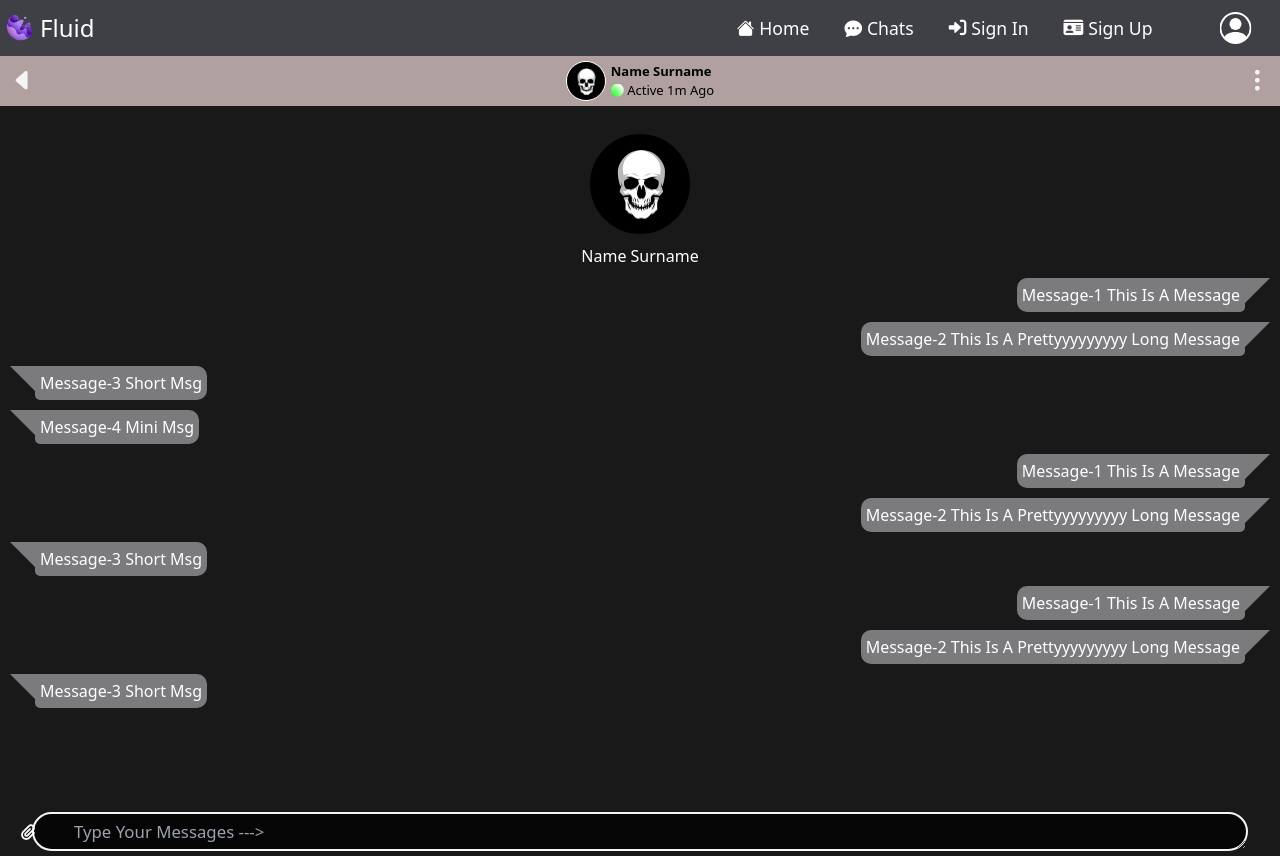
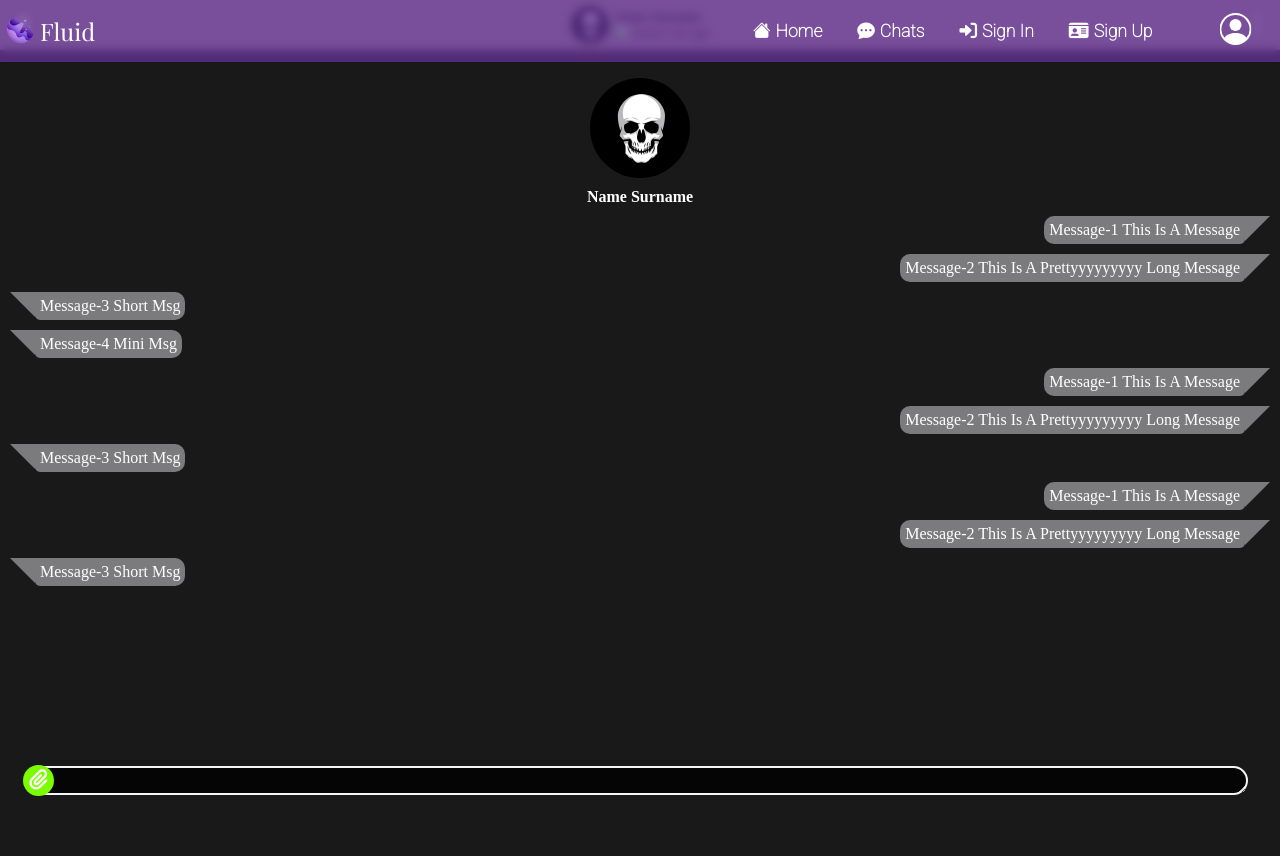
Before and after one commit to Foster0123/Fluid, an Angular app: page /chat/chat-section in a window 1280 px wide. After the commit the page ends 800 px from the top, so only its background shows below. Built offline with nearby package versions, Linux system fonts and the light colour scheme.

Commit message:
Fluid Bootstrap, TailwindCSS Module Removed, NavBar Customized

```diff
--- a/angular.json
+++ b/angular.json
@@ -17,7 +17,7 @@
         "build": {
           "builder": "@angular-devkit/build-angular:browser",
           "options": {
-            "outputPath": "dist/metro",
+            "outputPath": "dist/",
             "index": "src/client/index.html",
             "main": "src/client/main.ts",
             "polyfills": [
--- a/src/client/app/app.component.scss
+++ b/src/client/app/app.component.scss
@@ -3,14 +3,23 @@
     display: flex;
     align-items: center;
     justify-content: space-between;
+    padding: 5px 0;
+    background-color: rgba(102, 51, 153, 0.74);
+    backdrop-filter: blur(5px);
+    position: fixed;
+    top: 0;
+    width: 100%;
+    z-index: 10;
 }
 
 .navbar-header-section {
     display: flex;
     align-items: center;
-
     a {
+        color: white;
         display: flex;
+        text-decoration: none;
+        font-family: "Playfair Display";
         justify-content: center;
         align-items: center;
 
@@ -35,6 +44,7 @@
     justify-content: space-between;
     align-items: center;
     margin-right: 110px;
+    list-style-type: none;
 }
 
 .navbar-button-section {
@@ -78,7 +88,6 @@
 .navlink {
     margin: 5px 2.5px 5px 2.5px;
     border-radius: 100px;
-
     a {
         display: flex;
         align-items: center;
@@ -86,7 +95,10 @@
         padding: 10px 15px 10px 15px;
         transition: box-shadow, 150ms ease-in-out;
         font-size: 1.1em;
-
+        color: white;
+        text-decoration: none;
+        font-weight: bold;
+        font-family: 'Roboto', monospace;
         i {
             margin-right: 5px;
         }
@@ -110,7 +122,7 @@
     }
 
     .navbar-button-section {
-        top: 28.5px;
+        top: 32px;
         right: -25px;
 
         .nav-menu {
--- a/src/client/app/components/chat-section/chat-section.component.html
+++ b/src/client/app/components/chat-section/chat-section.component.html
@@ -67,7 +67,8 @@
     </ul>
     <div class="chat-interactive-section">
         <textarea id="msg-input" class="message-input" type="text" name="messages" placeholder="Type Your Messages --->"
-            rows="1" spellcheck wrap="soft" contenteditable></textarea>
+            rows="1" spellcheck wrap="soft">
+        </textarea>
         <span class="text-input-buttons">
             <i class="fa-solid fa-paperclip file-upload-icon"></i>
         </span>
--- a/src/client/app/components/chat-section/modules/scss/_chat-section.scss
+++ b/src/client/app/components/chat-section/modules/scss/_chat-section.scss
@@ -85,9 +85,14 @@
     }
     .text-input-buttons {
         position: absolute;
-        left: 20px;
+        left: 23px;
         .file-upload-icon {
+            cursor: pointer;
+            background-color: lawngreen;
+            padding: 5px;
+            border-radius: 50%;
             color: white;
+            font-size: 1.3em;
         }
     }
 }
--- a/src/client/app/components/chat/chat.component.scss
+++ b/src/client/app/components/chat/chat.component.scss
@@ -17,11 +17,11 @@ $open-sans:'Open Sans', sans-serif;
     border-radius: 5px;
     display: grid;
     grid-template-rows: 10% 90%;
-    height: 90vh;
+    height: 100%;
     background-color: var(--chat-sidebar-bg-color);
     .sidebar-list {
         padding: 5px;
-        height: 90vh;
+        height: 100vh;
         color: whitesmoke;
         overflow-y: scroll;
         position: relative;
@@ -29,6 +29,7 @@ $open-sans:'Open Sans', sans-serif;
         scrollbar-color: silver;
         &::-webkit-scrollbar {
             width: 5px;
+            height: 100%;
             border-radius: 10px;
         }
         &::-webkit-scrollbar-thumb {
--- a/src/client/app/components/home/home.component.html
+++ b/src/client/app/components/home/home.component.html
@@ -1,4 +1,4 @@
-<div style="width: 100%;height:auto;">
+<div style="width: 100%;height:100%;">
 	<div class="fluid-index-page">
 		<div class="index-page-header">
 			<h1>Welcome to Fluid Chats</h1>
--- a/src/client/app/components/home/home.component.scss
+++ b/src/client/app/components/home/home.component.scss
@@ -8,7 +8,7 @@
     grid-template-columns: 2fr 2fr;
     grid-template-rows: 1fr 0.1fr;
     align-items: center;
-
+    font-family: "Open Sans", sans-serif;
     .index-page-header {
         grid-area: header;
         z-index: 1;
@@ -26,6 +26,7 @@
 
     .index-page-image {
         border-radius: 50%;
+        width: 100%;
     }
 
     .logo-image-container {
--- a/src/client/assets/scss/main.scss
+++ b/src/client/assets/scss/main.scss
@@ -1,5 +1,5 @@
 /* You can add global styles to this file, and also import other style files */
-@import url("https://cdn.jsdelivr.net/npm/bootstrap-icons@1.10.2/font/bootstrap-icons.css");
+@import url("https://cdn.jsdelivr.net/npm/bootstrap-icons@1.10.3/font/bootstrap-icons.css");
 @import url("https://cdnjs.cloudflare.com/ajax/libs/font-awesome/6.2.1/css/all.min.css");
 
 * {
@@ -11,13 +11,10 @@ html {
     height: 100%;
 }
 body {
-    height: inherit;
+    height: 100%;
     background-color: rgba(0, 0, 0, 0.9);
 }
 #app-root {
     height: inherit;
 }
-@tailwind base;
-@tailwind components;
-@tailwind utilities;
 /* Importing Bootstrap SCSS file. */
--- a/src/client/index.html
+++ b/src/client/index.html
@@ -7,6 +7,11 @@
   <base href="/">
   <meta name="viewport" content="width=device-width, initial-scale=1">
   <link rel="icon" type="image/x-icon" href="./public/favicon.ico">
+  <link rel="preconnect" href="https://fonts.googleapis.com">
+  <link rel="preconnect" href="https://fonts.gstatic.com" crossorigin>
+  <link
+    href="https://fonts.googleapis.com/css2?family=Lato:wght@300&family=Montserrat&family=Open+Sans:wght@300&family=Playfair+Display&family=Roboto:wght@100&display=swap"
+    rel="stylesheet">
   <link rel="stylesheet" href="https://cdn.jsdelivr.net/npm/bootstrap-icons@1.10.3/font/bootstrap-icons.css">
   <link rel="preconnect" href="https://fonts.googleapis.com">
   <link rel="preconnect" href="https://fonts.gstatic.com" crossorigin>
--- a/tailwind.config.js
+++ /dev/null
@@ -1,9 +0,0 @@
-/** @type {import('tailwindcss').Config} */
-module.exports = {
-  content: [
-    "./src/client/**/*.{html,ts}"
-  ],
-  theme: {
-    extend: {},
-  }
-}
```
Also changed, not shown: package.json (+16 -18 lines), 1 other file (tests, documents, lock files or other folders).
